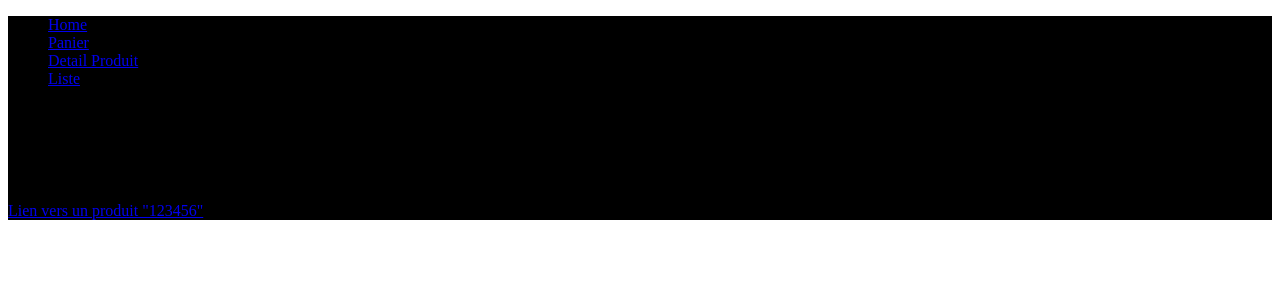
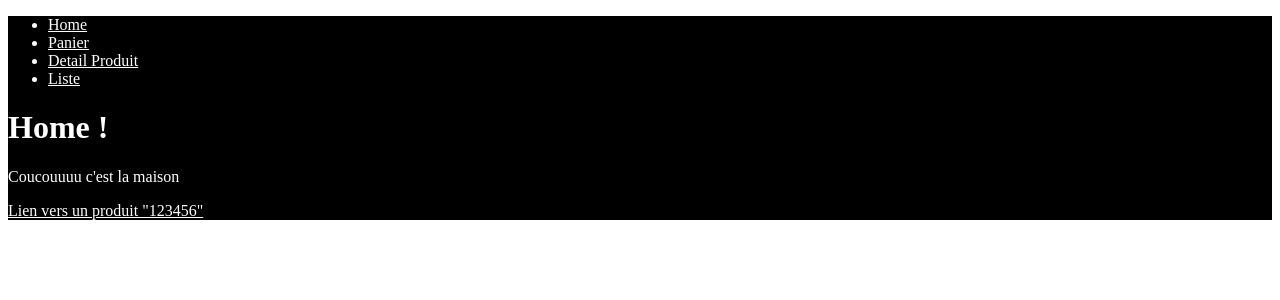
Before and after one commit to SuperKiment/app-art-by-chaira, a React (Vite) app in the folder app-art-by-chiara/: page / in a window 1280 px wide. Shown: the top 300 px of the page. Built offline with nearby package versions, Linux system fonts and the light colour scheme.

Commit message:
Transitions

```diff
--- a/app-art-by-chiara/package.json
+++ b/app-art-by-chiara/package.json
@@ -10,6 +10,7 @@
     "preview": "vite preview"
   },
   "dependencies": {
+    "framer-motion": "^11.0.13",
     "react": "^18.2.0",
     "react-dom": "^18.2.0",
     "react-router-dom": "^6.22.3"
--- a/app-art-by-chiara/src/App.jsx
+++ b/app-art-by-chiara/src/App.jsx
@@ -1,4 +1,3 @@
-
 /*
 function App() {
   const [count, setCount] = useState(0);
@@ -21,20 +20,52 @@ import DetailProduitScreen from "./screens/DetailProduitScreen";
 import PanierScreen from "./screens/PanierScreen";
 import OneProduitScreen from "./screens/OneProduitScreen";
 import ListeScreen from "./screens/ListeScreen";
-// import { AnimatePresence } from "framer-motion";
+import { AnimatePresence } from "framer-motion";
+import TransitionPage from "./components/TransitionPage";
 
 const Main = () => {
   const location = useLocation();
   return (
-    //<AnimatePresence mode="wait">
-    <Routes location={location} key={location.key}>
-      <Route path="/" element={<HomeScreen />}></Route>
-      <Route path="/panier" element={<PanierScreen />}></Route>
-      <Route path="/detail-produit" element={<DetailProduitScreen />}></Route>
-      <Route path="/liste" element={<ListeScreen />}></Route>
-      <Route path="/one-produit/:id" element={<OneProduitScreen idProduit={"123456"} />}></Route>
-    </Routes>
-    //</AnimatePresence>
+    <AnimatePresence mode="wait">
+      <Routes location={location} key={location.key}>
+        <Route
+          path="/"
+          element={
+            <TransitionPage>
+              <HomeScreen />
+            </TransitionPage>
+          }
+        ></Route>
+        <Route
+          path="/panier"
+          element={
+            <TransitionPage>
+              <PanierScreen />
+            </TransitionPage>
+          }
+        ></Route>
+        <Route
+          path="/detail-produit"
+          element={
+            <TransitionPage>
+              <DetailProduitScreen />
+            </TransitionPage>
+          }
+        ></Route>
+        <Route
+          path="/liste"
+          element={
+            <TransitionPage>
+              <ListeScreen />
+            </TransitionPage>
+          }
+        ></Route>
+        <Route
+          path="/one-produit/:id"
+          element={<OneProduitScreen idProduit={"123456"} />}
+        ></Route>
+      </Routes>
+    </AnimatePresence>
   );
 };
 
--- a/app-art-by-chiara/src/components/TransitionPage.jsx
+++ b/app-art-by-chiara/src/components/TransitionPage.jsx
@@ -1,8 +1,7 @@
-// import { motion } from "framer-motion";
+import { motion } from "framer-motion";
 
 const TransitionPage = ({ children }) => {
   return (
-    /*
     <motion.div
       initial={{
         opacity: 0,
@@ -25,9 +24,9 @@ const TransitionPage = ({ children }) => {
       transition={{
         duration: 0.3,
       }}
-    >*/
-    <>{children}</>
-    // </motion.div>
+    >
+      {children}
+    </motion.div>
   );
 };
 
--- a/app-art-by-chiara/src/css/style.css
+++ b/app-art-by-chiara/src/css/style.css
@@ -1,3 +1,7 @@
+*{
+  color: #fff;
+}
+
 .product-list-container {
   width: 90%;
   margin: 0 auto;
--- a/app-art-by-chiara/src/screens/DetailProduitScreen.jsx
+++ b/app-art-by-chiara/src/screens/DetailProduitScreen.jsx
@@ -5,11 +5,9 @@ export default () => {
   const [result, setResult] = useState("");
 
   return (
-    <TransitionPage>
-      <div>
-        <h1>Detail !</h1>
-        <p>Coucouuuu c'est la maison</p>
-      </div>
-    </TransitionPage>
+    <div>
+      <h1>Detail !</h1>
+      <p>Coucouuuu c'est la maison</p>
+    </div>
   );
 };
--- a/app-art-by-chiara/src/screens/HomeScreen.jsx
+++ b/app-art-by-chiara/src/screens/HomeScreen.jsx
@@ -5,12 +5,10 @@ export default () => {
   const [result, setResult] = useState("");
 
   return (
-    <TransitionPage>
-      <div>
-        <h1>Home !</h1>
-        <p>Coucouuuu c'est la maison</p>
-        <a href="/one-produit/123456">Lien vers un produit "123456"</a>
-      </div>
-    </TransitionPage>
+    <div>
+      <h1>Home !</h1>
+      <p>Coucouuuu c'est la maison</p>
+      <a href="/one-produit/123456">Lien vers un produit "123456"</a>
+    </div>
   );
 };
--- a/app-art-by-chiara/src/screens/PanierScreen.jsx
+++ b/app-art-by-chiara/src/screens/PanierScreen.jsx
@@ -5,11 +5,9 @@ export default () => {
   const [result, setResult] = useState("");
 
   return (
-    <TransitionPage>
-      <div>
-        <h1>Panier !</h1>
-        <p>Coucouuuu c'est la maison</p>
-      </div>
-    </TransitionPage>
+    <div>
+      <h1>Panier !</h1>
+      <p>Coucouuuu c'est la maison</p>
+    </div>
   );
 };
```
Also changed, not shown: 1 other file (tests, documents, lock files or other folders).
